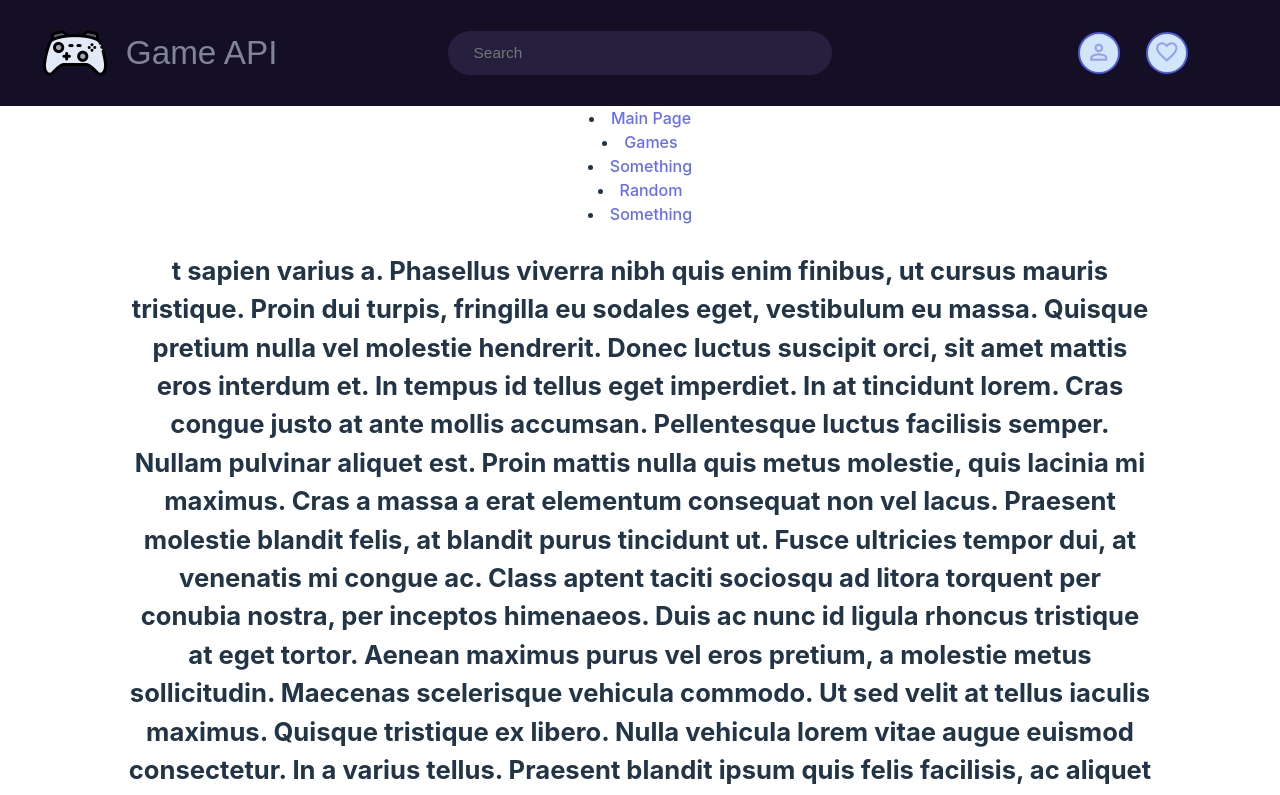
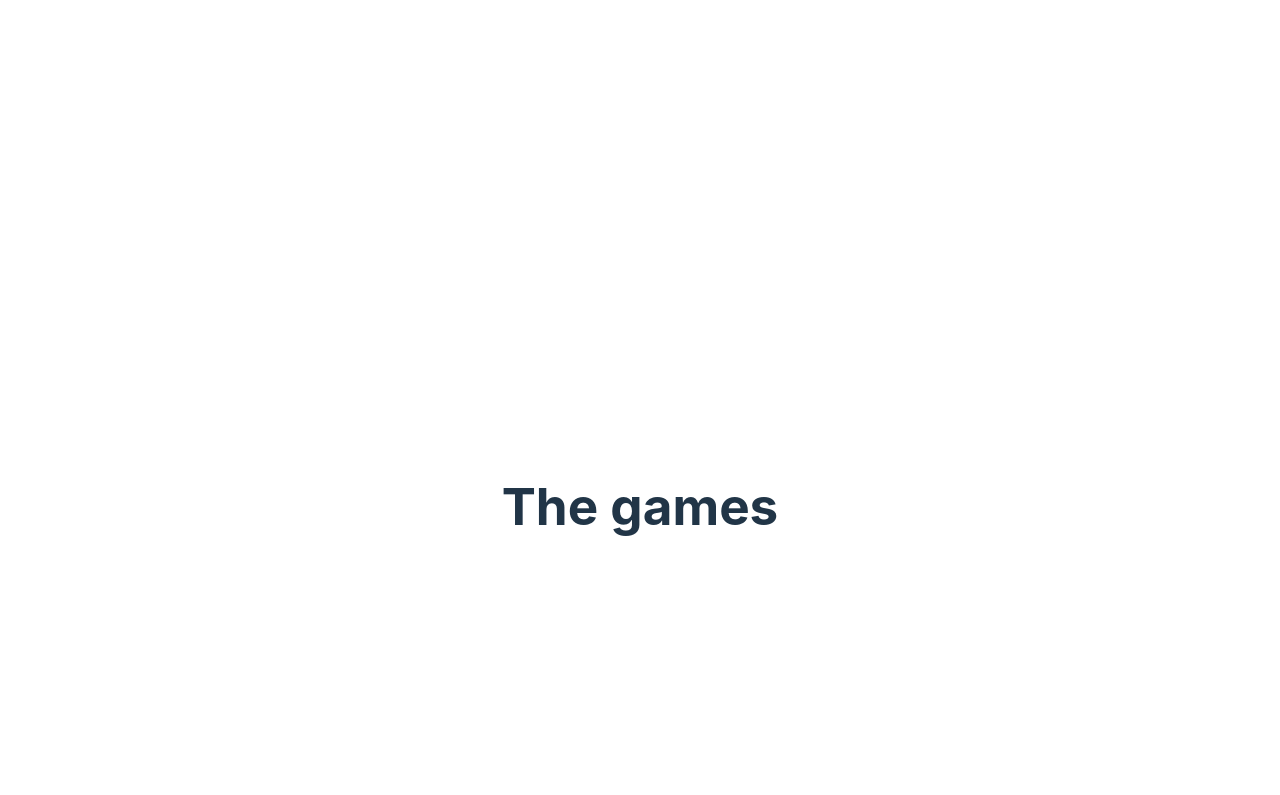
Before and after one commit to Eduard4002/steam-API-project, a React (Vite) app: page /game in a window 1280 px wide. Shown: the top 795 px of the page. Built offline with nearby package versions, Linux system fonts and the light colour scheme.

Commit message:
Add react router example

```diff
--- a/package.json
+++ b/package.json
@@ -20,6 +20,7 @@
     "node-fetch": "^3.3.2",
     "react": "^18.2.0",
     "react-dom": "^18.2.0",
+    "react-router-dom": "^6.16.0",
     "request": "^2.88.2",
     "save-dev": "^0.0.1-security"
   },
--- a/src/main.jsx
+++ b/src/main.jsx
@@ -1,16 +1,60 @@
 import React from "react";
 import ReactDOM from "react-dom/client";
 import App from "./App.jsx";
+import { Games } from "./routes/Games.jsx";
 import Header from "./assets/components/header.jsx";
 import Footer from "./assets/components/footer.jsx";
 import "./index.css";
 import Default from "./assets/components/Default.jsx";
+import {
+  createBrowserRouter,
+  RouterProvider,
+  Outlet,
+  useParams,
+  Link,
+} from "react-router-dom";
+
+const Wrapper = () => (
+  <>
+    <Header />
+    <Default />
+    <Outlet />
+    <Footer />
+  </>
+);
+const Test = () => {
+  let { gameId } = useParams();
+
+  return (
+    <>
+      <h1>Game: {gameId}</h1>
+      <Link to={"/"}>hehe</Link>
+    </>
+  );
+};
+
+const router = createBrowserRouter([
+  {
+    element: <Wrapper />,
+    children: [
+      {
+        path: "",
+        element: <App />,
+      },
+      {
+        path: "game/:gameId",
+        element: <Test />,
+      },
+    ],
+  },
+  {
+    path: "game",
+    element: <Games />,
+  },
+]);
 
 ReactDOM.createRoot(document.getElementById("root")).render(
   <React.StrictMode>
-    <Header />
-    <Default />
-    <App />
-    <Footer />
+    <RouterProvider router={router} />
   </React.StrictMode>
 );
--- /dev/null
+++ b/src/routes/Games.jsx
@@ -0,0 +1,7 @@
+export const Games = () => {
+  return (
+    <div>
+      <h1>The games</h1>
+    </div>
+  );
+};
```
Also changed, not shown: src/routes/Home.jsx (added), 1 other file (tests, documents, lock files or other folders).
